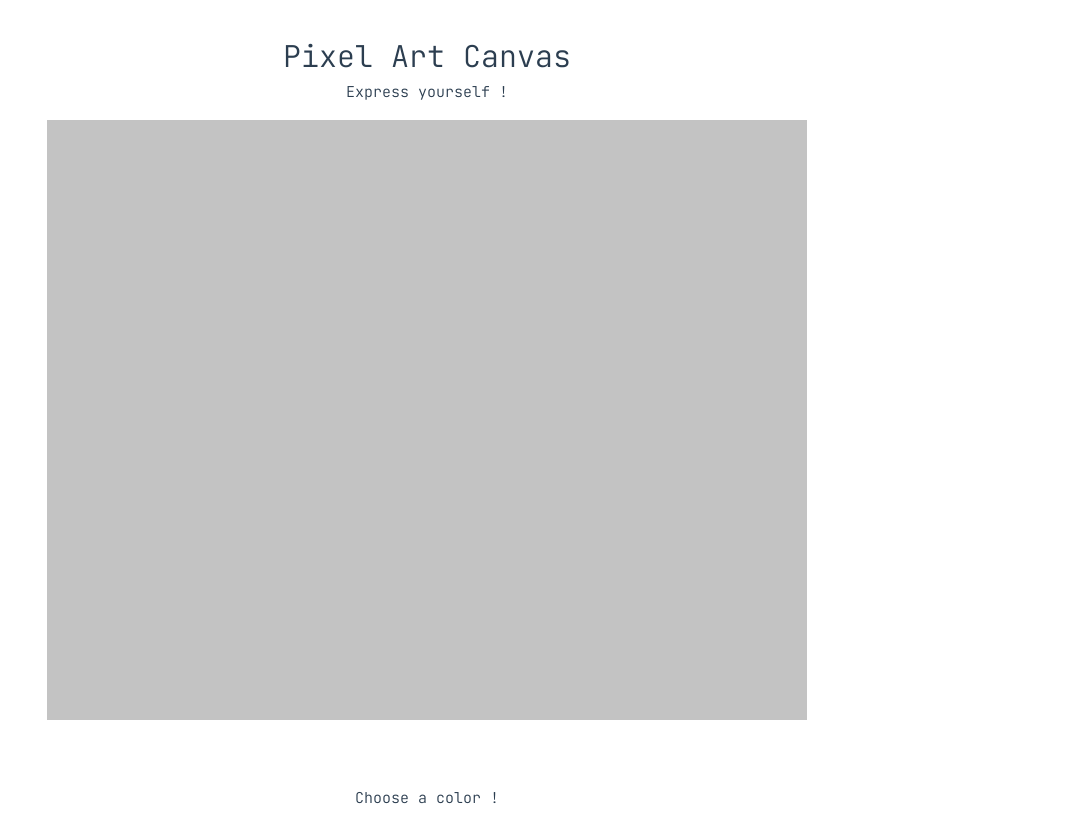
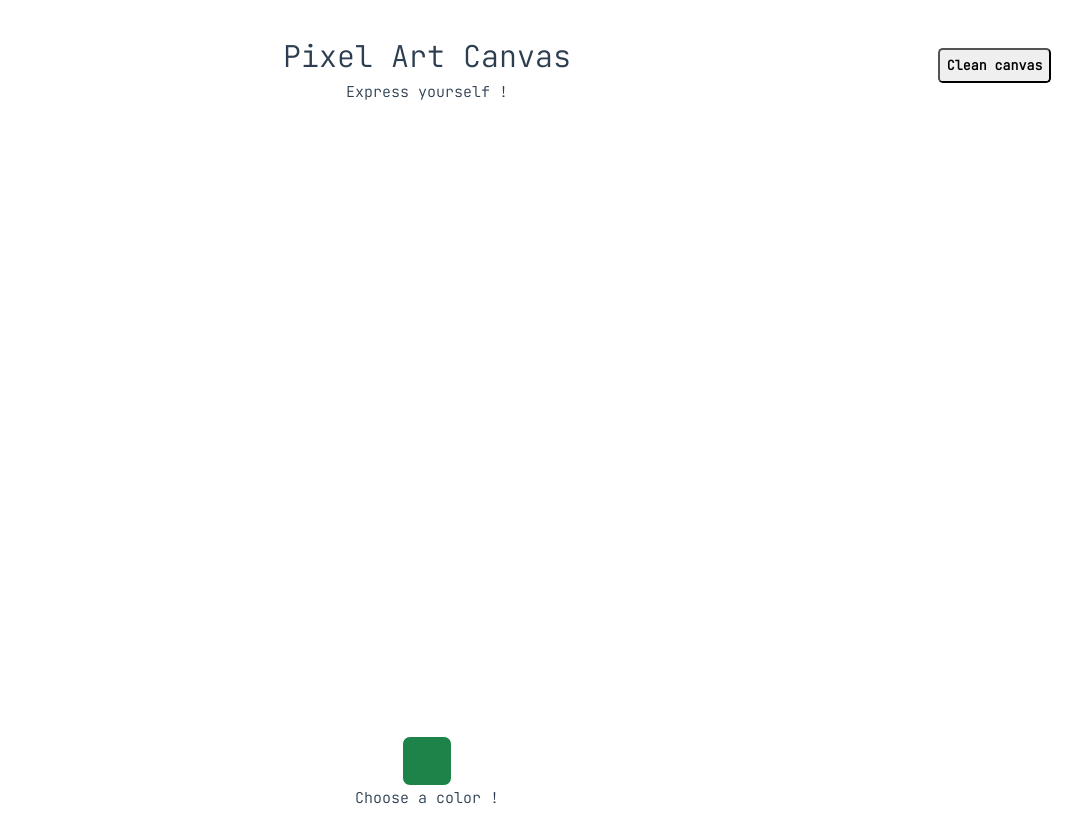
Before and after one commit to Adrian-Larenaudie/pixel_art_canvas, a Vue app: page / in a window 1280 px wide. Shown: the whole page, without its empty margins (213-1280 px from the left). Built offline with nearby package versions, Linux system fonts and the light colour scheme.

Commit message:
new feature: clean canvas button

```diff
--- a/src/assets/base.css
+++ b/src/assets/base.css
@@ -79,3 +79,7 @@ body {
   -webkit-font-smoothing: antialiased;
   -moz-osx-font-smoothing: grayscale;
 }
+
+#app {
+  margin: 0;
+}
--- /dev/null
+++ b/src/components/CleanCanvasButton.vue
@@ -0,0 +1,49 @@
+<template>
+    <div>
+        <button @click="onClick">Clean canvas</button>
+    </div>
+</template>
+<script>
+import { mapGetters, mapMutations } from 'vuex';
+import { generateGridService } from '@/services';
+
+export default {
+    name: 'CleanCanvasButton',
+    computed: {
+        ...mapGetters('pixelArea', ['getGridData']),
+    },
+    methods: {
+        ...mapMutations('pixelArea', ['setGridData', 'cleanGridData']),
+        onClick() {
+            // sur le click du boutton clean on va demander la confirmation au user
+            if(confirm('This action will clean the drawing area, are you sure?')) {
+                // le local storage est vidé
+                localStorage.removeItem('pixelArtCanvas');
+                // le state grid data est vidé également
+                this.cleanGridData();
+                // à l'aide d'un service on va régénérer la grille du canvas
+                const gridData = generateGridService.generateGridData(this.getGridData);
+                // et utiliser la valeur de retour pour ajouter cette nouvelle valeur dans le state gridData
+                this.setGridData(gridData);
+            }
+        }
+    }
+}
+</script>
+<style scoped>
+button {
+    position: absolute;
+    margin: auto;
+    right: 1rem;
+    top: 1rem;
+    padding: .4rem;
+    border-radius: .3rem;
+    font-family: 'Jet Brains Mono';
+    font-weight: 600;
+    cursor: pointer;
+    z-index: 1;
+}
+button:hover {
+    background-color: #fff;
+}
+</style>
--- a/src/components/ColorPanel.vue
+++ b/src/components/ColorPanel.vue
@@ -22,7 +22,6 @@ export default {
         ...mapMutations('colorSelector', ['setNewColor']),
         onClick() {
             this.setNewColor(document.querySelector('#head').value)
-
         }
     },
     mounted() {
@@ -40,7 +39,7 @@ export default {
     width: calc(200px + 2rem);
     position: absolute;
     background-color:  var(--color-background);
-    top: -300px;
+    top: -325px;
     border-radius: .5rem;
     z-index: 1;
 }
@@ -57,9 +56,26 @@ export default {
     border-color: grey;
 }
 .custumColorSelector {
-    padding: 1rem;
+    padding: 1rem 0;
+    display: flex;
+    align-items: center;
 }
 .buttonColor, .inputColor {
     cursor: pointer;
 }
+label {
+    margin: 0 .2rem;
+    font-size: .8rem;
+}
+.buttonColor {
+    margin: .5rem 0;
+    padding: .2rem;
+    border-radius: .3rem;
+    font-family: 'Jet Brains Mono';
+    font-weight: 600;
+}
+.buttonColor:hover {
+    background-color: #fff;
+}
+
 </style>
--- a/src/components/PixelCanvas.vue
+++ b/src/components/PixelCanvas.vue
@@ -20,6 +20,7 @@
 <script>
 
 import { mapGetters, mapMutations } from 'vuex';
+import { generateGridService } from '@/services';
 
 export default {
     name: 'PixelCanvas',
@@ -36,39 +37,10 @@ export default {
             this.setNewPixelColor({color: this.getCurrentColor, pixelId: parseInt(event.target.id, 10)})
         },
     },
-
     mounted() {
-        // si il y a déjà un canvas enregistré dans le localstorage
-        if(localStorage.getItem('pixelArtCanvas')) {
-            // on utilise une mutation vuex pour donner la valeur du tableau au state associé
-            this.setGridData(JSON.parse(localStorage.getItem('pixelArtCanvas')));
-        }
-        // si les données n'ont pas encore été chargées et qu'il n'y a rien dans le local storage on va les générer
-        else if(this.getGridData.length === 0) {
-            // les données serons stockées dans le tableau gridData
-            let gridData = [];
-            // chaque pixel possèdera un id
-            let pixelId = 0;
-            // la taille du pixel
-            const pixelSize = 10;
-            // le nombre de colonnes
-            const columnsNumber = 76;
-            // le nombre de lignes
-            const rowsNumber = 60;
-            // boucle sur les colonnes
-            for (let column = 0; column < columnsNumber; column++) {
-                // boucle sur les lignes
-                for (let row = 0; row < rowsNumber; row++) {
-                    // pour chaque pixel on l'ajoute au tableau des données avec les propriétés id size & color
-                    gridData.push({pixelId: pixelId, pixelSize: pixelSize, color: '#c3c3c3'});
-                    // on incrémente l'id pour la prochaine itération
-                    pixelId++;
-                }
-            }
-            // on utilise une mutation vuex pour donner la valeur du tableau au state associé
-            this.setGridData(gridData);
-        }
-    },
+        const gridData = generateGridService.generateGridData(this.getGridData);
+        this.setGridData(gridData);
+    }
 }
 </script>
 
--- /dev/null
+++ b/src/services/generateGrid.service.js
@@ -0,0 +1,34 @@
+let generateGridData = (currentGridData) => {
+     // les données serons stockées dans le tableau gridData
+    let gridData = [];
+    // si il y a déjà un canvas enregistré dans le localstorage
+    if(localStorage.getItem('pixelArtCanvas')) {
+        return gridData = JSON.parse(localStorage.getItem('pixelArtCanvas'))
+    }
+    // si les données n'ont pas encore été chargées et qu'il n'y a rien dans le local storage on va les générer
+    else if(currentGridData.length === 0) {
+        // chaque pixel possèdera un id
+        let pixelId = 0;
+        // la taille du pixel
+        const pixelSize = 10;
+        // le nombre de colonnes
+        const columnsNumber = 76;
+        // le nombre de lignes
+        const rowsNumber = 60;
+        // boucle sur les colonnes
+        for (let column = 0; column < columnsNumber; column++) {
+            // boucle sur les lignes
+            for (let row = 0; row < rowsNumber; row++) {
+                // pour chaque pixel on l'ajoute au tableau des données avec les propriétés id size & color
+                gridData.push({pixelId: pixelId, pixelSize: pixelSize, color: '#fff'});
+                // on incrémente l'id pour la prochaine itération
+                pixelId++;
+            }
+        }
+        return gridData
+    }
+};
+
+export const generateGridService = {
+    generateGridData,
+};
--- /dev/null
+++ b/src/services/index.js
@@ -0,0 +1 @@
+export * from './generateGrid.service.js';
--- a/src/store/modules/colorSelector.js
+++ b/src/store/modules/colorSelector.js
@@ -3,7 +3,7 @@ export default {
     namespaced: true,
 
     state:() => ({
-        currentColor: '#fff',
+        currentColor: '#1D8348',
         colorPanelDisplay: false,
         colorArray: [
             '#2980B9 ',
--- a/src/store/modules/pixelArea.js
+++ b/src/store/modules/pixelArea.js
@@ -17,6 +17,10 @@ export default {
     },
 
     mutations: {
+        // remet le state gridData à sa valeur initial cad un tableau vide
+        cleanGridData(state) {
+            return state.gridData = [];
+        },
         // modifie la valeur du state gridData
         setGridData(state, gridData) {
             return state.gridData = gridData;
--- a/src/views/HomeView.vue
+++ b/src/views/HomeView.vue
@@ -1,5 +1,6 @@
 <template>
     <div class="app" @click="onClick">
+        <CleanCanvasButton />
         <TopHeader />
         <PixelCanvas />
         <ColorSelector />
@@ -12,6 +13,7 @@
 import TopHeader from '@/components/TopHeader.vue';
 import PixelCanvas from '@/components/PixelCanvas.vue';
 import ColorSelector from '@/components/ColorSelector.vue';
+import CleanCanvasButton from '@/components/CleanCanvasButton.vue';
 import { mapMutations, mapGetters } from 'vuex';
 
 export default {
@@ -19,7 +21,8 @@ export default {
     components: {
         TopHeader,
         PixelCanvas,
-        ColorSelector
+        ColorSelector,
+        CleanCanvasButton
     },
     computed: {
         ...mapGetters('colorSelector', ['getColorPanelDisplay']),
@@ -56,5 +59,7 @@ export default {
 <style>
 .app {
     min-height: 100vh;
+    position: relative;
+    user-select: none;
 }
 </style>
```
